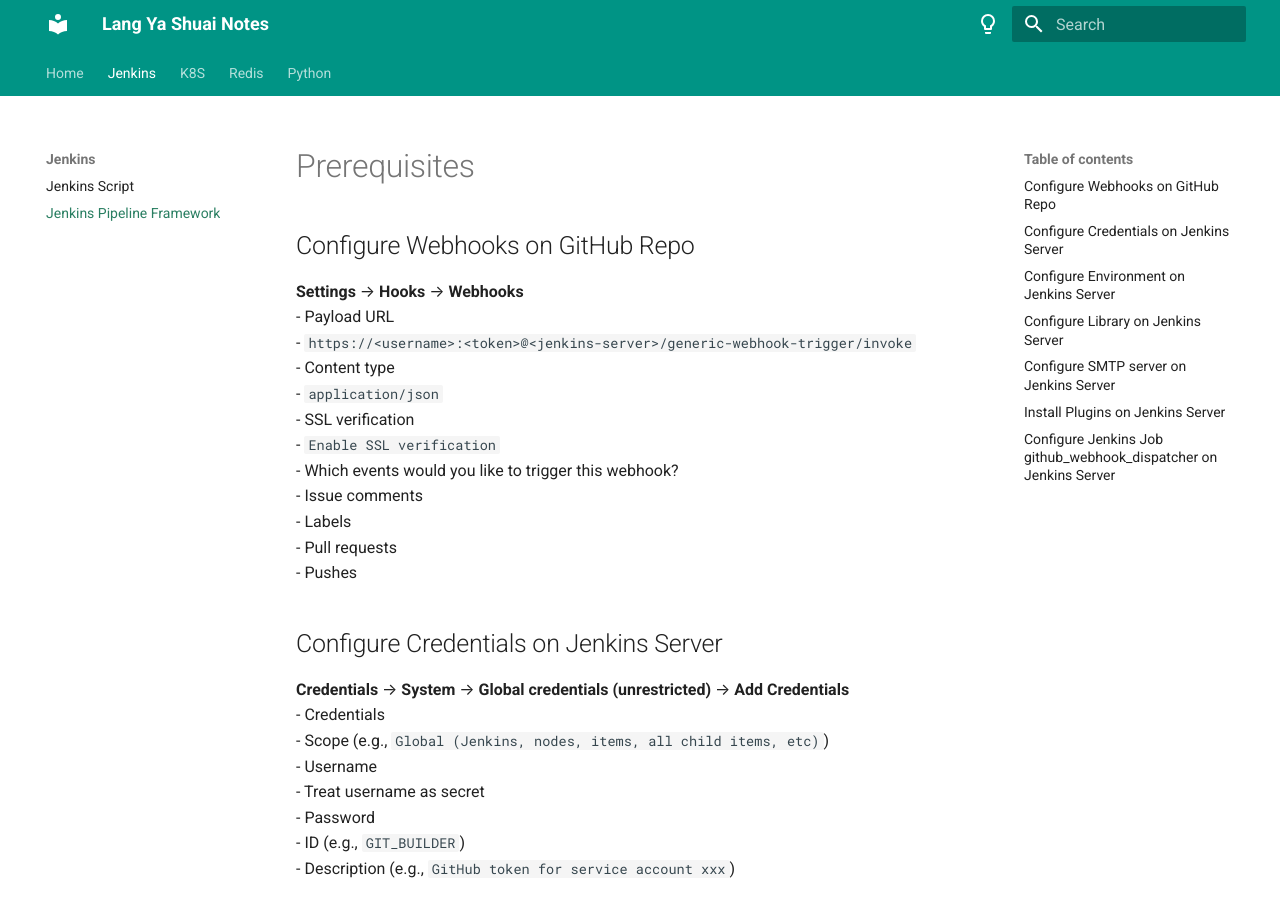
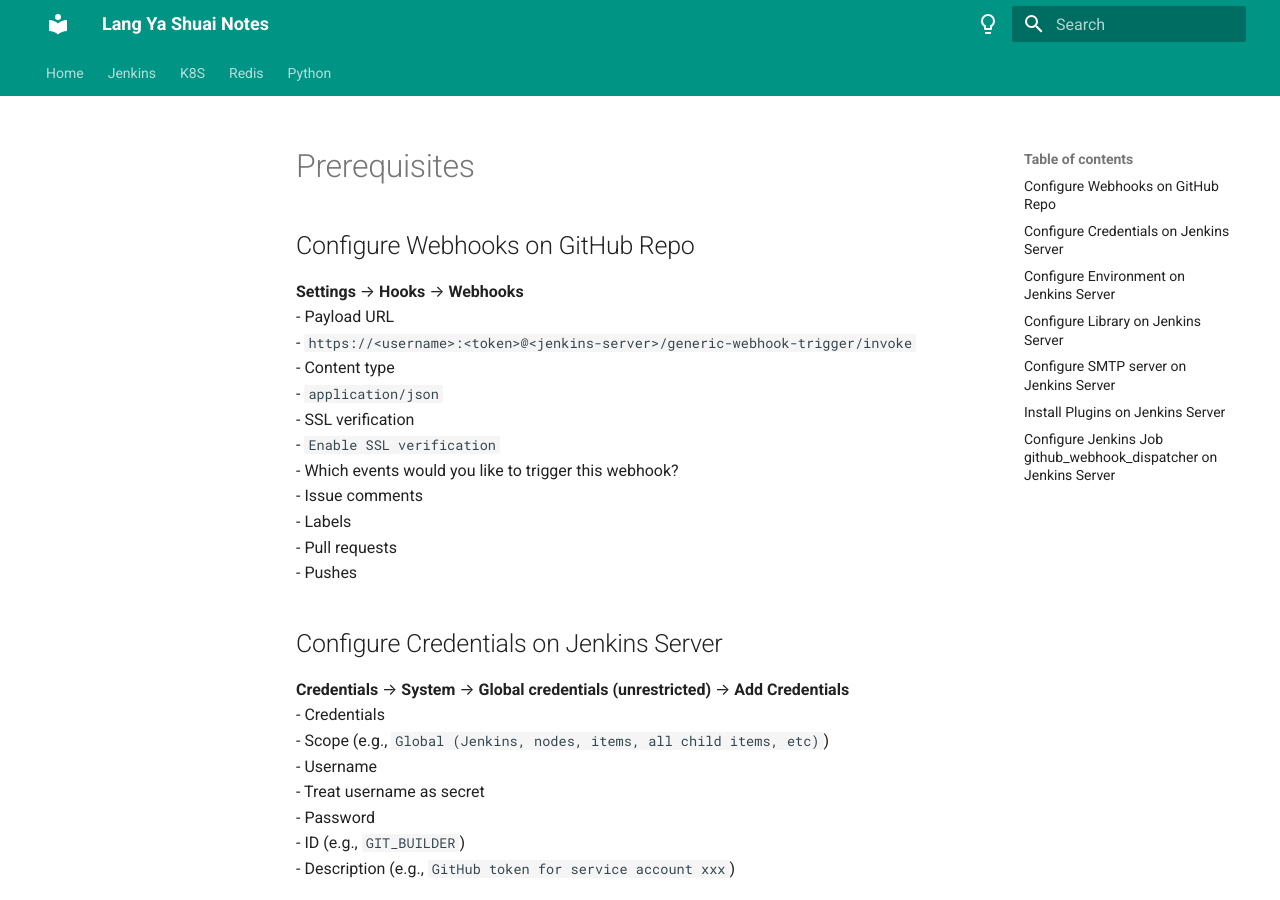
Before and after one commit to zhouushe/notes, an MkDocs documentation site: the page built from docs/jenkins_pipeline_framework.md, in a window 1280 px wide and 900 px high. Built offline with MkDocs 1.6.1 and Material for MkDocs 9.7.7, drawn with Linux system fonts in a browser that asks for light colours.

Commit message:
Update mkdocs.yml

```diff
--- a/mkdocs.yml
+++ b/mkdocs.yml
@@ -44,7 +44,6 @@
   - Home: index.md
   - Jenkins:
       - Jenkins Script: jenkins_script.md
-      - Jenkins Pipeline Framework: jenkins_pipeline_framework.md
   - K8S:
       - K8S Setup: k8s_setup.md
       - K8S Command: k8s_command.md
```
